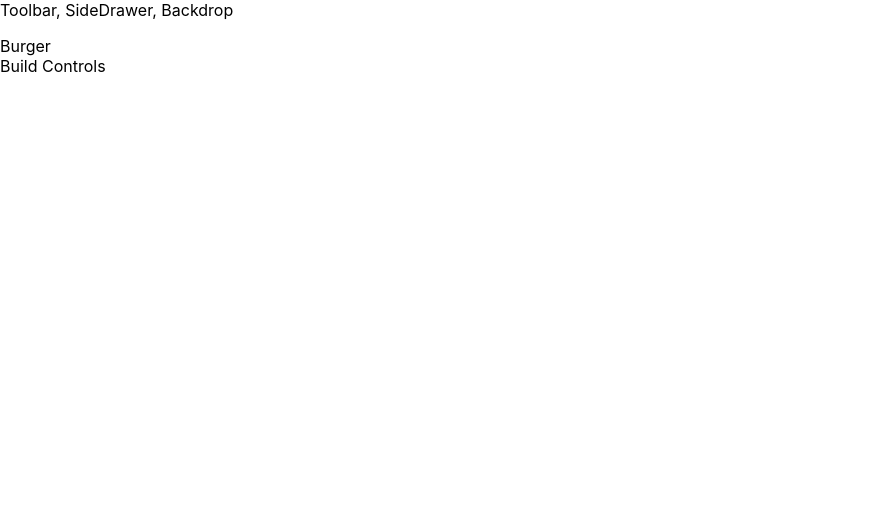
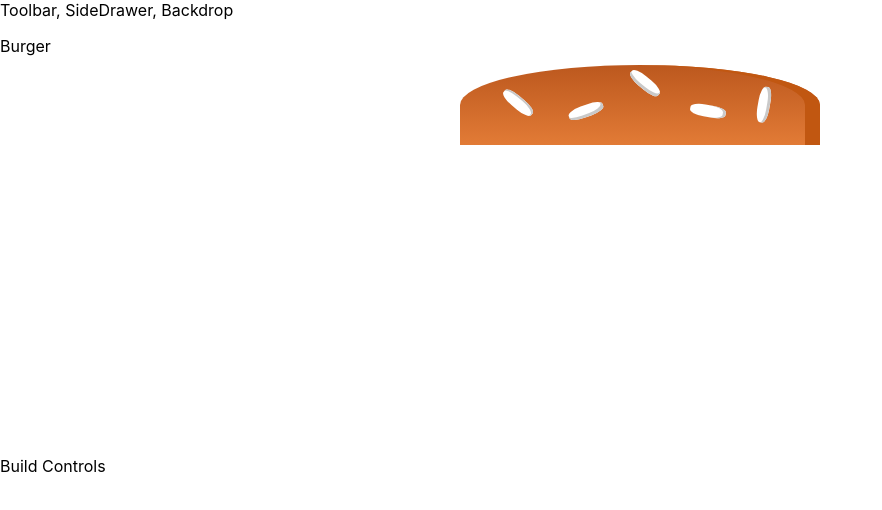
Before and after one commit to henkzor/burger-builder, a React (Create React App) app: page / in a window 1280 px wide. Shown: the top 510 px of the page, without its empty margins (0-882 px from the left). Built offline with nearby package versions, Linux system fonts and the light colour scheme.

Commit message:
Added burger GUI

```diff
--- a/package.json
+++ b/package.json
@@ -6,6 +6,7 @@
     "@testing-library/jest-dom": "^4.2.4",
     "@testing-library/react": "^9.5.0",
     "@testing-library/user-event": "^7.2.1",
+    "prop-types": "^15.7.2",
     "react": "^16.13.1",
     "react-dom": "^16.13.1",
     "react-scripts": "3.4.2"
--- /dev/null
+++ b/src/Components/Burger/Burger.js
@@ -0,0 +1,16 @@
+import React from 'react';
+
+import classes from './Burger.module.css'
+import BurgerIngredient from './BurgerIngredient/BurgerIngredient'
+
+const burger = (props) => {
+    return (
+        <div className={classes.Burger}>
+            <BurgerIngredient type="bread-top" />
+
+        </div>
+
+    );
+};
+
+export default burger;
--- /dev/null
+++ b/src/Components/Burger/Burger.module.css
@@ -0,0 +1,32 @@
+.Burger {
+    width: 100%;
+    margin: auto;
+    height: 250px;
+    overflow: scroll;
+    text-align: center;
+    font-weight: bold;
+    font-size: 1.2rem;
+
+}
+
+@media (min-width: 1000px) and (min-height: 700px){
+    .Burger {
+        width: 700px;
+        height: 600px;
+    }
+}
+
+
+@media (min-width: 500px) and (min-height: 401px){
+    .Burger {
+        width: 450px;
+        height: 400px;
+    }
+}
+
+@media (min-width: 500px) and (max-height: 400px){
+    .Burger {
+        width: 350px;
+        height: 300px;
+    }
+}
--- /dev/null
+++ b/src/Components/Burger/BurgerIngredient/BurgerIngredient.js
@@ -0,0 +1,48 @@
+import React, {Component } from 'react';
+import PropTypes from 'prop-types';
+
+import classes from './BurgerIngredient.module.css'
+
+class BurgerIngredient extends Component {
+
+    render(){
+        let ingredient = null;
+
+        switch (this.props.type){
+            case ('bread-bottom'):
+                ingredient = <div className={classes.BreadBottom}></div>;
+                break;
+            case ('bread-top'):
+                ingredient = (
+                    <div className={classes.BreadTop}>
+                        <div className={classes.Seeds1}></div>
+                        <div className={classes.Seeds2}></div>
+                    </div>
+                )
+                break;
+            case ('meat'):
+                ingredient = <div className={classes.Meat}></div>
+                break;
+            case ('bacon'):
+                ingredient = <div className={classes.Bacon}></div>
+                break;
+            case ('cheese'):
+                ingredient = <div className={classes.Cheese}></div>
+                break;
+            case ('salad'):
+                ingredient = <div className={classes.Salad}></div>
+                break;
+
+            default:
+                ingredient=null;
+        }
+        return ingredient;
+    }
+}
+
+BurgerIngredient.propTypes = {
+    type: PropTypes.string.isRequired
+};
+
+
+export default BurgerIngredient;
--- /dev/null
+++ b/src/Components/Burger/BurgerIngredient/BurgerIngredient.module.css
@@ -0,0 +1,113 @@
+.BreadBottom {
+    height: 13%;
+    width: 80%;
+    background: linear-gradient(#F08E4A, #e27b36);
+    border-radius: 0 0 30px 30px;
+    box-shadow: inset -15px 0 #c15711;
+    margin: 2% auto;
+}
+
+.BreadTop {
+    height: 20%;
+    width: 80%;
+    background: linear-gradient(#bc581e, #e27b36);
+    border-radius: 50% 50% 0 0;
+    box-shadow: inset -15px 0 #c15711;
+    margin: 2% auto;
+    position: relative;
+}
+
+.Seeds1 {
+    width: 10%;
+    height: 15%;
+    position: absolute;
+    background-color: white;
+    left: 30%;
+    top: 50%;
+    border-radius: 40%;
+    transform: rotate(-20deg);
+    box-shadow: inset -2px -3px #c9c9c9;
+}
+
+.Seeds1:after {
+    content: "";
+    width: 100%;
+    height: 100%;
+    position: absolute;
+    background-color: white;
+    left: -170%;
+    top: -260%;
+    border-radius: 40%;
+    transform: rotate(60deg);
+    box-shadow: inset -1px 2px #c9c9c9;
+  }
+
+.Seeds1:before {
+    content: "";
+    width: 100%;
+    height: 100%;
+    position: absolute;
+    background-color: white;
+    left: 180%;
+    top: -50%;
+    border-radius: 40%;
+    transform: rotate(60deg);
+    box-shadow: inset -1px -3px #c9c9c9;
+  }
+
+  .Seeds2 {
+    width: 10%;
+    height: 15%;
+    position: absolute;
+    background-color: white;
+    left: 64%;
+    top: 50%;
+    border-radius: 40%;
+    transform: rotate(10deg);
+    box-shadow: inset -3px 0 #c9c9c9;
+  }
+
+  .Seeds2:before {
+    content: "";
+    width: 100%;
+    height: 100%;
+    position: absolute;
+    background-color: white;
+    left: 150%;
+    top: -130%;
+    border-radius: 40%;
+    transform: rotate(90deg);
+    box-shadow: inset 1px 3px #c9c9c9;
+  }
+
+
+.Meat {
+    width: 80%;
+    height: 8%;
+    background: linear-gradient(#7f3608, #702e05);
+    margin: 2% auto;
+    border-radius: 15px;
+}
+
+.Cheese {
+    width: 90%;
+    height: 4.5%;
+    margin: 2% auto;
+    background: linear-gradient(#f4d004, #d6bb22);
+    border-radius: 20px;
+}
+
+.Salad {
+    width: 85%;
+    height: 7%;
+    margin: 2% auto;
+    background: linear-gradient(#228c1d, #91ce50);
+    border-radius: 20px;
+}
+
+.Bacon {
+    width: 80%;
+    height: 3%;
+    background: linear-gradient(#bf3813, #c45e38);
+    margin: 2% auto;
+}
--- a/src/Containers/BurgerBuilder/BurgerBuilder.js
+++ b/src/Containers/BurgerBuilder/BurgerBuilder.js
@@ -1,4 +1,6 @@
 import React, { Component } from 'react';
+
+import Burger from '../../Components/Burger/Burger'
 
 import Aux from '../../HOC/Auxiliary'
 
@@ -7,6 +9,7 @@
         return (
             <Aux>
                 <div>Burger</div>
+                <Burger />
                 <div>Build Controls</div>
             </Aux>
 
```
